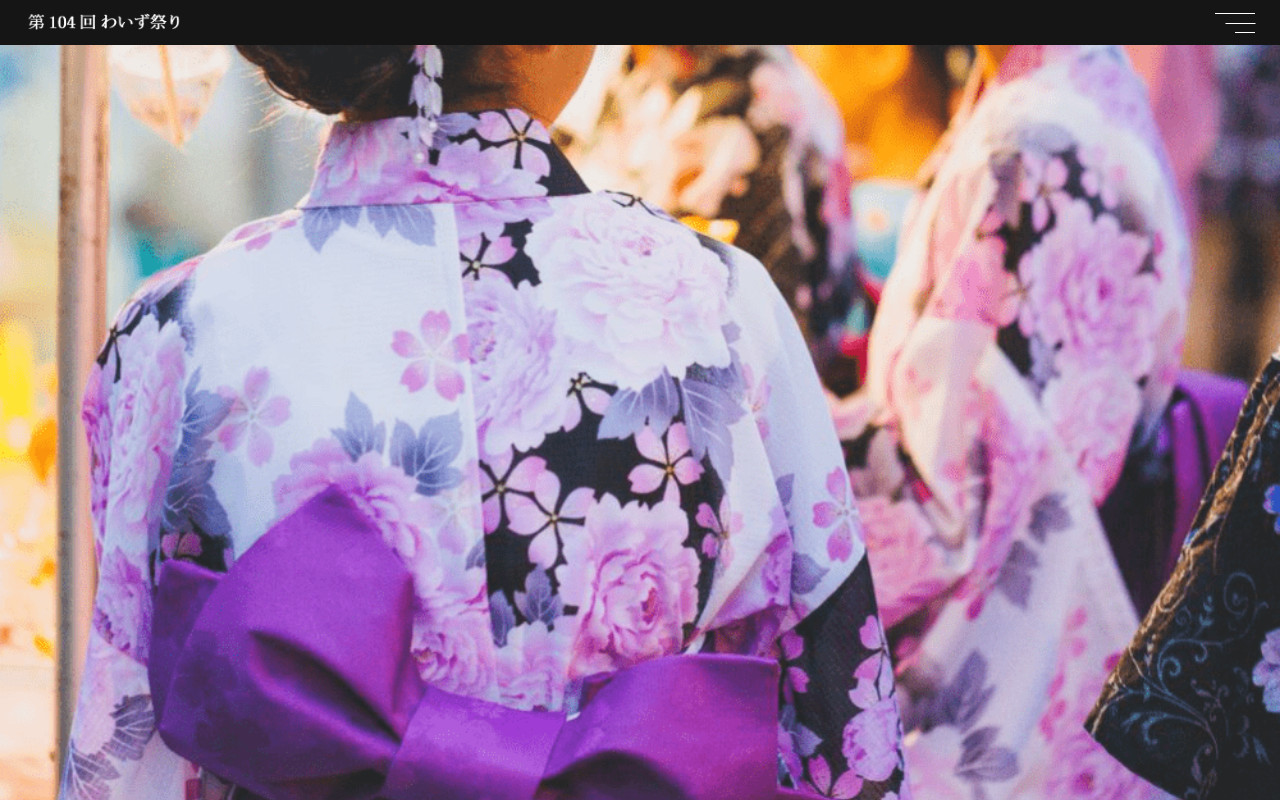
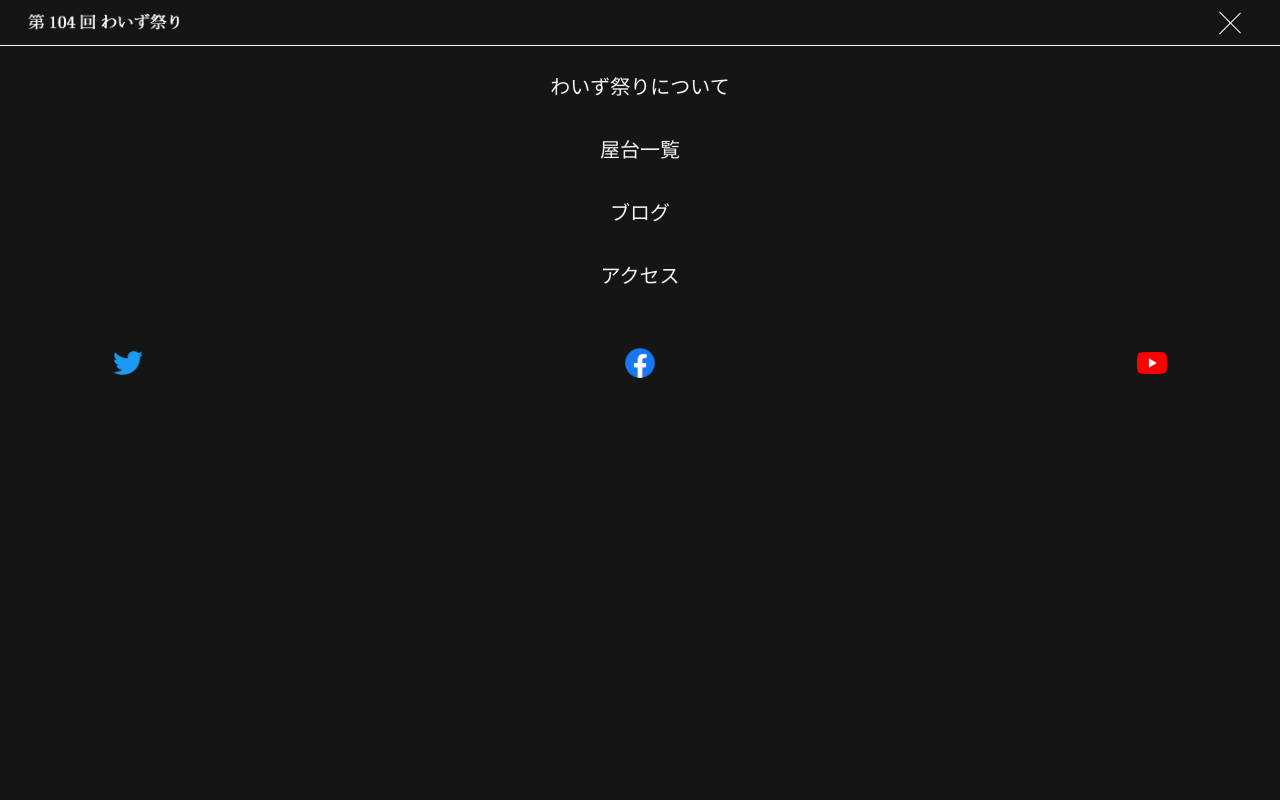
Before and after one commit to takanaaaa/kadai_3, a plain HTML site: page top/index.html in a window 1280 px wide. Both pictures are taken after a click on the element 1235 px from the left and 22 px from the top of the page. Shown: the top 800 px of the page. Drawn offline with nearby package versions, Linux system fonts and the light colour scheme; a web font is replaced by a local one.

Commit message:
[Add]nav

```diff
--- a/top/css/style.css
+++ b/top/css/style.css
@@ -1,5 +1,9 @@
 * {
   font-family: 'Sawarabi Mincho', serif;
+}
+
+.hidden {
+  overflow: hidden;
 }
 
 section {
@@ -57,12 +61,14 @@ p {
   top: 50%;
   transform: translateY(-50%);
   right: 0;
+  cursor: pointer;
 }
 
 .hamburger__inner {
   background-color: #fff;
   height: 1px;
   position: absolute;
+  transition: 1s;
 }
 
 .line1 {
@@ -81,9 +87,59 @@ p {
   transform: translateX(100%);
 }
 
+.line_1 {
+  width: 75%;
+  transform: translateY(10px) rotate(-45deg);
+}
+
+.line_2 {
+  opacity: 0;
+}
+
+.line_3 {
+  width: 75%;
+  transform: translateY(-10px) rotate(45deg);
+}
+
 /* ナビゲーション */
 nav {
-  display: none;
+  width: 100%;
+  padding-top: 30px;
+  opacity: 0;
+  background: #151515;
+  position: fixed;
+  top: 45px;
+  bottom: 0;
+  border-top: 1px solid #F4F4F4;
+  transition: .5s;
+}
+
+.nav__list--item {
+  margin-bottom: 40px;
+  text-align: center;
+  font-size: 20px;
+  color: #F4F4F4;
+}
+
+.nav__list--item:last-of-type {
+  margin-bottom: 60px;
+}
+
+.in {
+  opacity: 1;
+  z-index: 1;
+}
+
+.icon__list {
+  height: 30px;
+  display: flex;
+  justify-content: space-between;
+  align-items: center;
+  margin: 0 113px;
+}
+
+.icon__list--img {
+  width: 30px;
 }
 
 /* スライダー */
--- a/top/index.html
+++ b/top/index.html
@@ -29,12 +29,23 @@
       <span class="hamburger__inner line2" id="js-line2"></span>
       <span class="hamburger__inner line3" id="js-line3"></span>
     </div>
-    <nav>
+    <nav id="nav">
       <ul class="nav__list">
         <li class="nav__list--item">わいず祭りについて</li>
         <li class="nav__list--item">屋台一覧</li>
         <li class="nav__list--item">ブログ</li>
         <li class="nav__list--item">アクセス</li>
+      </ul>
+      <ul class="icon__list">
+        <li class="icon__list--img">
+          <img src="../common/img/icon_tw.png" alt="twitterアイコン">
+        </li>
+        <li class="icon__list--img">
+          <img src="../common/img/icon_fb.png" alt="facebookアイコン">
+        </li>
+        <li class="icon__list--img">
+          <img src="../common/img/icon_yt.png" alt="youtubeアイコン">
+        </li>
       </ul>
     </nav>
   </header>
--- a/top/js/main.js
+++ b/top/js/main.js
@@ -1,4 +1,19 @@
 'use strict';
+
+document.getElementById('hamburger-btn').addEventListener('click', hamburger, false);
+
+function hamburger() {
+  document.getElementById('js-line1').classList.toggle('line_1');
+  document.getElementById('js-line2').classList.toggle('line_2');
+  document.getElementById('js-line3').classList.toggle('line_3');
+  document.getElementById('nav').classList.toggle('in');
+  document.querySelector('body').classList.toggle('hidden');
+}
+
+function toggle() {
+  const content = this.nextElementSibling;
+  content.classList.toggle('is-open');
+}
 
 $(function(){
 	$('.js-slider').slick({
```
